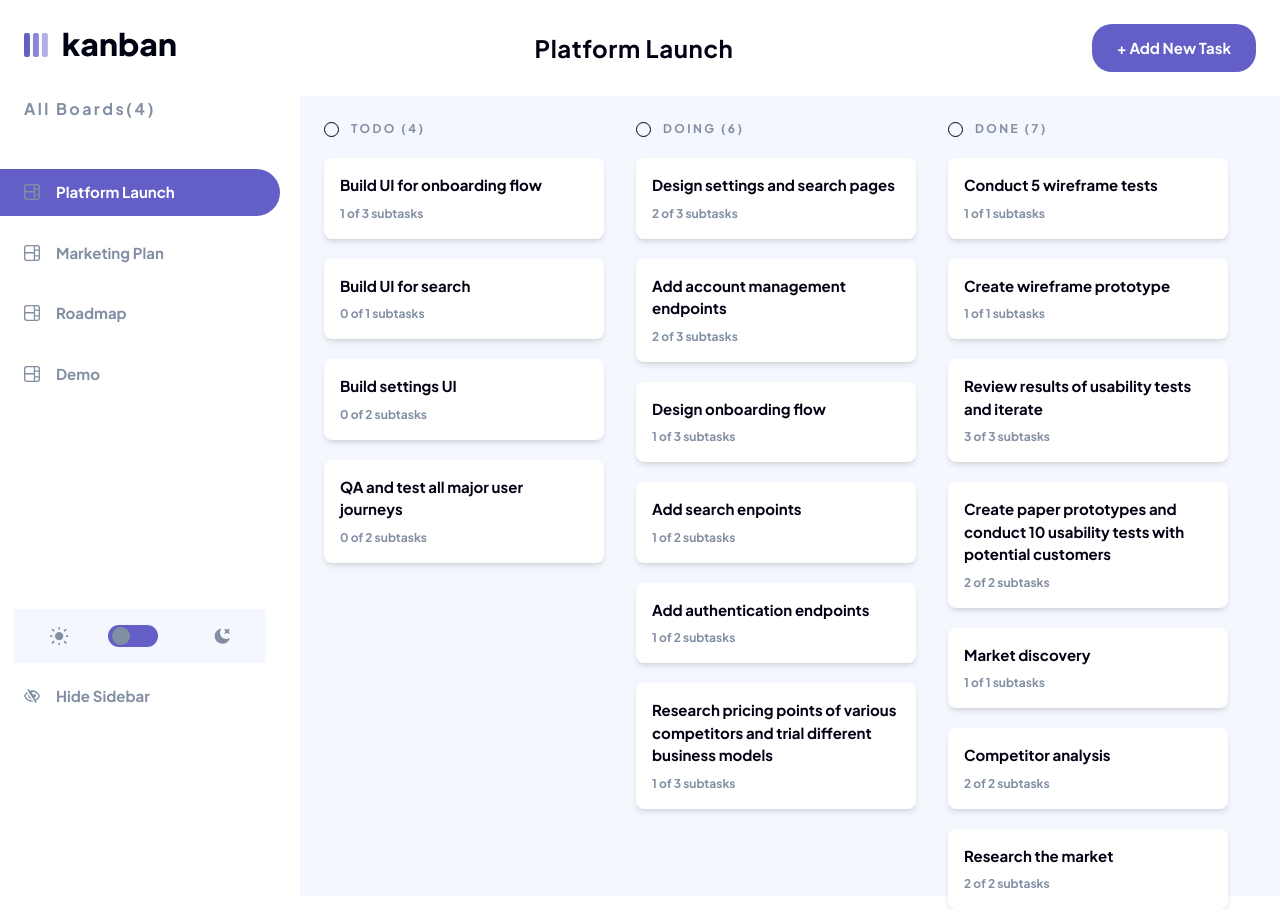
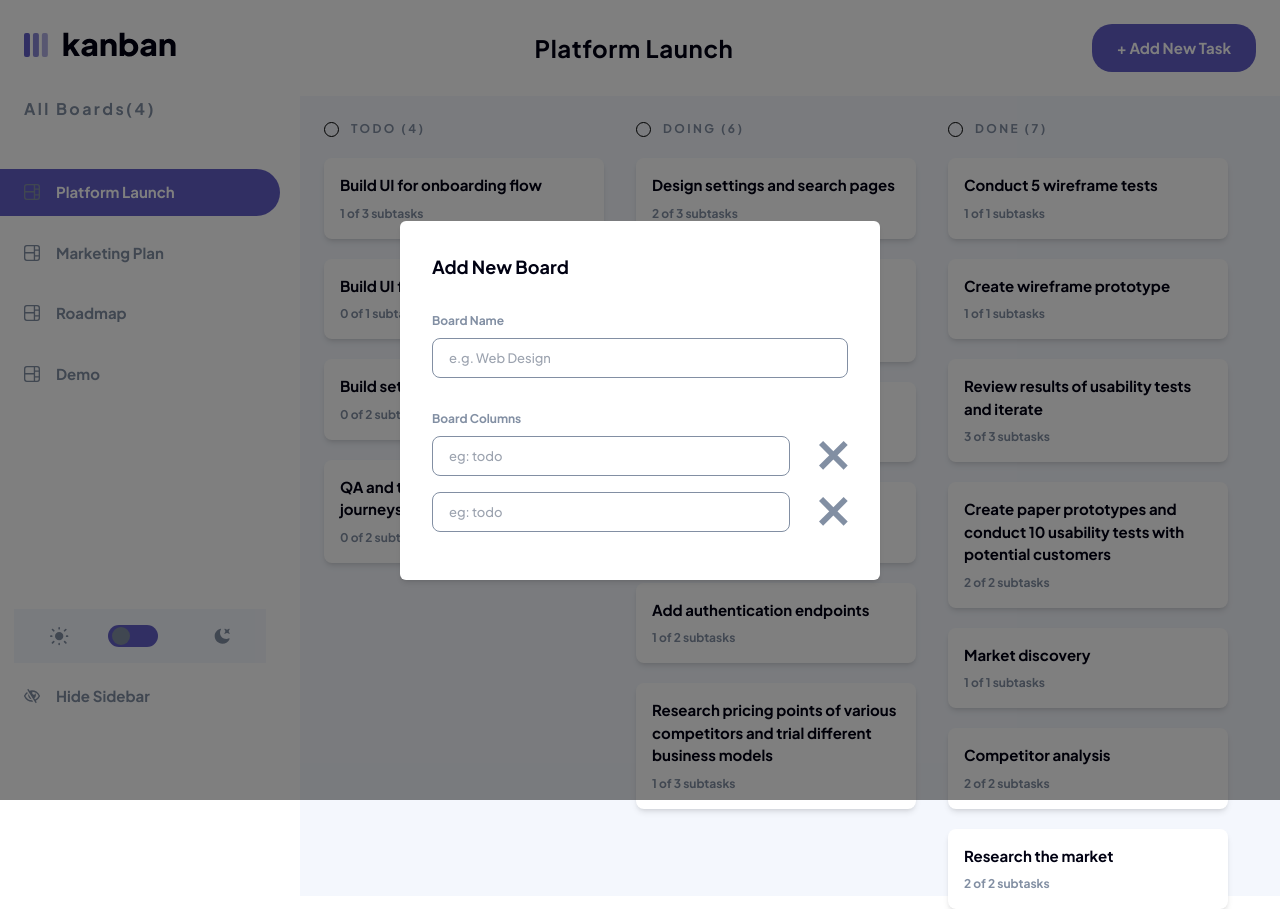
Before and after one commit to vinuman/Kanban-task-manager, a React (Vite) app: page / in a window 1280 px wide. Built offline with nearby package versions, Linux system fonts and the light colour scheme.

Commit message:
create board modal

```diff
--- a/src/Layout/index.jsx
+++ b/src/Layout/index.jsx
@@ -1,12 +1,14 @@
 import React from "react";
 import NavBar from "./NavBar";
 import SideBar from "./SideBar";
+import CreateEditBoard from "../modals/CreateEditBoard";
 
 const Layout = ({ children }) => {
   return (
     <>
       <NavBar />
       <SideBar />
+      <CreateEditBoard visible={true} />
       {children}
     </>
   );
--- a/src/index.css
+++ b/src/index.css
@@ -2,3 +2,7 @@
 @tailwind base;
 @tailwind components;
 @tailwind utilities;
+
+.modal {
+  background: rgba(0, 0, 0, 0.5);
+}
--- /dev/null
+++ b/src/modals/CreateEditBoard.jsx
@@ -0,0 +1,66 @@
+import React from "react";
+import cross from "../assets/icon-cross.svg";
+import { useState } from "react";
+
+const CreateEditBoard = ({ visible }) => {
+  const [arr, setArr] = useState([1, 1]);
+  const handleAddColumn = () => {
+    let newArr = [...arr];
+    newArr.push(1);
+    setArr(newArr);
+  };
+  const handleRemoveColumn = () => {
+    if (arr.length === 0) {
+      return;
+    }
+    let newArr = [...arr];
+    newArr.pop();
+    setArr(newArr);
+  };
+  return (
+    <>
+      {visible && (
+        <div className=" fixed top-0 left-0 w-[100%] h-[100%] modal flex justify-center items-center">
+          <div className=" bg-white4 p-[32px] rounded-md shadow-md min-w-[480px]">
+            <h2 className=" text-black1 mb-8 text-[18px] font-bold">
+              Add New Board
+            </h2>
+            <div mb- className=" mb-8">
+              <p className="text-white1 mb-2 text-[12px] font-bold">
+                Board Name
+              </p>
+              <input
+                placeholder="e.g. Web Design"
+                type="text"
+                className="border border-white1 rounded-lg w-[100%] h-[40px] px-[16px] py-[8px] text-black1  text-[13px] font-medium outline-none"
+              ></input>
+            </div>
+            <div>
+              <p className="text-white1 mb-2 text-[12px] font-bold">
+                Board Columns
+              </p>
+              {arr.map((i) => (
+                <div className="flex justify-between items-center w-[100%] h-[40px] mb-4">
+                  <input
+                    onChange={(e) => console.log(e.target.value)}
+                    placeholder="eg: todo"
+                    type="text"
+                    className="border border-white1 rounded-lg w-[86%] h-[40px] px-[16px] py-[8px] text-black1 text-[13px] font-medium outline-none"
+                  ></input>
+                  <img
+                    onClick={handleRemoveColumn}
+                    className="w-[7%] cursor-pointer"
+                    src={cross}
+                    alt="close icon"
+                  ></img>
+                </div>
+              ))}
+            </div>
+          </div>
+        </div>
+      )}
+    </>
+  );
+};
+
+export default CreateEditBoard;
```
